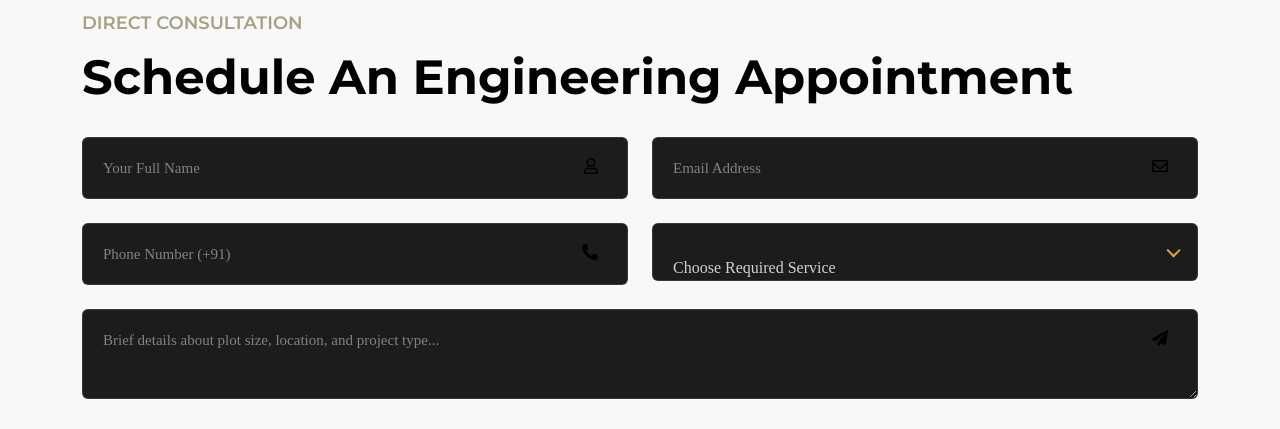
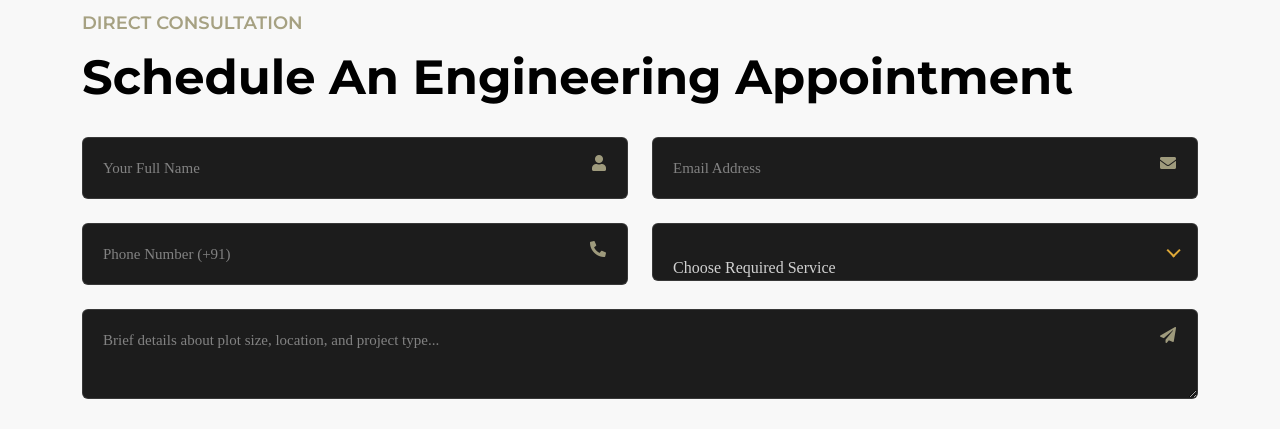
Before and after one commit to Akashsinghkumar/Nirman-Consultants, a plain HTML site: page Creative Modern Theme/service.html in a window 1280 px wide. Shown: the part 1720-2149 px from the top of the page. Drawn offline with Linux system fonts and the light colour scheme.

Commit message:
Update Direct Consultation form icons with button gold color and proper visibility styling

```diff
--- a/Creative Modern Theme/service.html
+++ b/Creative Modern Theme/service.html
@@ -410,19 +410,19 @@
                             <div class="col-lg-6 wow fadeInUp" data-wow-delay=".3s">
                                 <div class="form-clt">
                                     <input type="text" name="name" id="name" placeholder="Your Full Name" required>
-                                    <div class="icon"><i class="far fa-user"></i></div>
+                                    <div class="icon"><i class="fas fa-user" style="color: #dfa938;"></i></div>
                                 </div>
                             </div>
                             <div class="col-lg-6 wow fadeInUp" data-wow-delay=".5s">
                                 <div class="form-clt">
                                     <input type="email" name="email" id="email" placeholder="Email Address" required>
-                                    <div class="icon"><i class="far fa-envelope"></i></div>
+                                    <div class="icon"><i class="fas fa-envelope" style="color: #dfa938;"></i></div>
                                 </div>
                             </div>
                             <div class="col-lg-6 wow fadeInUp" data-wow-delay=".7s">
                                 <div class="form-clt">
                                     <input type="tel" name="number" id="number" placeholder="Phone Number (+91)" required>
-                                    <div class="icon"><i class="fas fa-phone-alt"></i></div>
+                                    <div class="icon"><i class="fas fa-phone-alt" style="color: #dfa938;"></i></div>
                                 </div>
                             </div>
                             <div class="col-lg-6 wow fadeInUp" data-wow-delay=".8s">
@@ -443,7 +443,7 @@
                             <div class="col-lg-12 wow fadeInUp" data-wow-delay=".9s">
                                 <div class="form-clt">
                                     <textarea name="message" id="message" placeholder="Brief details about plot size, location, and project type..." required></textarea>
-                                    <div class="icon"><i class="fas fa-paper-plane"></i></div>
+                                    <div class="icon"><i class="fas fa-paper-plane" style="color: #dfa938;"></i></div>
                                 </div>
                             </div>
                             <div class="col-lg-7 wow fadeInUp" data-wow-delay=".9s">
--- a/Creative Modern Theme/style.css
+++ b/Creative Modern Theme/style.css
@@ -407,13 +407,17 @@ body.background-black .ScrollSmoother-content {
 }
 
 
+.contact-form-items .form-clt {
+    position: relative !important;
+}
+
 .contact-form-items .form-clt input,
 .contact-form-items .form-clt textarea {
     background: #1c1c1c !important;
     border: 1px solid rgba(255, 255, 255, 0.12) !important;
     color: #ffffff !important;
     font-size: 15px !important;
-    padding: 16px 20px !important;
+    padding: 16px 52px 16px 20px !important;
     border-radius: 6px !important;
     transition: all 0.3s ease;
     width: 100% !important;
@@ -430,6 +434,42 @@ body.background-black .ScrollSmoother-content {
 .contact-form-items .form-clt input::placeholder,
 .contact-form-items .form-clt textarea::placeholder {
     color: rgba(255, 255, 255, 0.45) !important;
+}
+
+/* Consultation Form Icons - Gold Theme Color Matching Button */
+.contact-form-items .form-clt .icon,
+.contact-wrapper-2 .contact-form-items .form-clt .icon {
+    position: absolute !important;
+    top: 18px !important;
+    right: 22px !important;
+    color: var(--theme, #dfa938) !important;
+    font-size: 16px !important;
+    line-height: 1 !important;
+    display: inline-flex !important;
+    align-items: center !important;
+    justify-content: center !important;
+    pointer-events: none !important;
+    z-index: 3 !important;
+    opacity: 0.95 !important;
+    transition: all 0.3s cubic-bezier(0.165, 0.84, 0.44, 1) !important;
+}
+
+.contact-form-items .form-clt .icon i,
+.contact-wrapper-2 .contact-form-items .form-clt .icon i {
+    color: var(--theme, #dfa938) !important;
+    font-size: 16px !important;
+    transition: all 0.3s ease !important;
+}
+
+.contact-form-items .form-clt:focus-within .icon,
+.contact-wrapper-2 .contact-form-items .form-clt:focus-within .icon {
+    transform: scale(1.15) !important;
+}
+
+.contact-form-items .form-clt:focus-within .icon i,
+.contact-wrapper-2 .contact-form-items .form-clt:focus-within .icon i {
+    color: #ffffff !important;
+    text-shadow: 0 0 8px rgba(223, 169, 56, 0.8) !important;
 }
 
 
--- a/Nirman Consultants.html/style.css
+++ b/Nirman Consultants.html/style.css
@@ -407,13 +407,17 @@ body.background-black .ScrollSmoother-content {
 }
 
 
+.contact-form-items .form-clt {
+    position: relative !important;
+}
+
 .contact-form-items .form-clt input,
 .contact-form-items .form-clt textarea {
     background: #1c1c1c !important;
     border: 1px solid rgba(255, 255, 255, 0.12) !important;
     color: #ffffff !important;
     font-size: 15px !important;
-    padding: 16px 20px !important;
+    padding: 16px 52px 16px 20px !important;
     border-radius: 6px !important;
     transition: all 0.3s ease;
     width: 100% !important;
@@ -430,6 +434,42 @@ body.background-black .ScrollSmoother-content {
 .contact-form-items .form-clt input::placeholder,
 .contact-form-items .form-clt textarea::placeholder {
     color: rgba(255, 255, 255, 0.45) !important;
+}
+
+/* Consultation Form Icons - Gold Theme Color Matching Button */
+.contact-form-items .form-clt .icon,
+.contact-wrapper-2 .contact-form-items .form-clt .icon {
+    position: absolute !important;
+    top: 18px !important;
+    right: 22px !important;
+    color: var(--theme, #dfa938) !important;
+    font-size: 16px !important;
+    line-height: 1 !important;
+    display: inline-flex !important;
+    align-items: center !important;
+    justify-content: center !important;
+    pointer-events: none !important;
+    z-index: 3 !important;
+    opacity: 0.95 !important;
+    transition: all 0.3s cubic-bezier(0.165, 0.84, 0.44, 1) !important;
+}
+
+.contact-form-items .form-clt .icon i,
+.contact-wrapper-2 .contact-form-items .form-clt .icon i {
+    color: var(--theme, #dfa938) !important;
+    font-size: 16px !important;
+    transition: all 0.3s ease !important;
+}
+
+.contact-form-items .form-clt:focus-within .icon,
+.contact-wrapper-2 .contact-form-items .form-clt:focus-within .icon {
+    transform: scale(1.15) !important;
+}
+
+.contact-form-items .form-clt:focus-within .icon i,
+.contact-wrapper-2 .contact-form-items .form-clt:focus-within .icon i {
+    color: #ffffff !important;
+    text-shadow: 0 0 8px rgba(223, 169, 56, 0.8) !important;
 }
 
 
```
Also changed, not shown: Nirman Consultants.html/service-3.html (+4 -4 lines).
